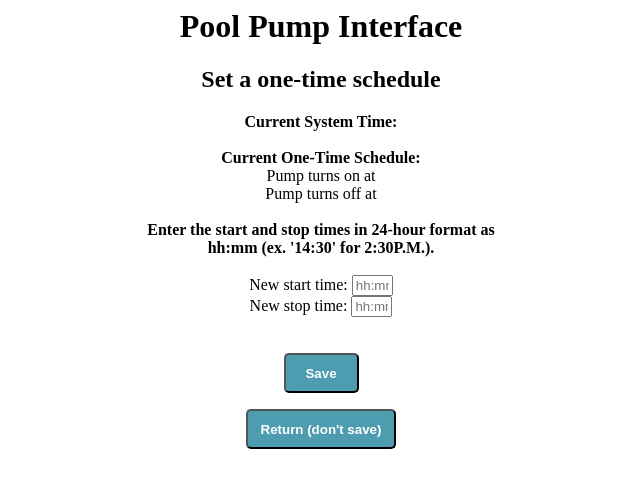
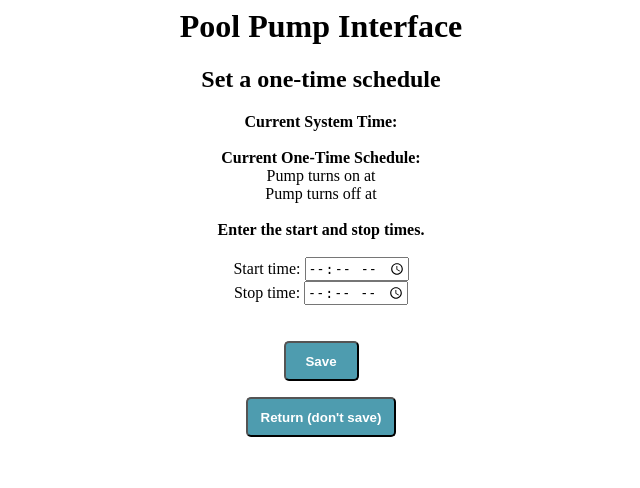
Before and after one commit to tzinke/PumpTimer, a Flask app: template Web Interface/templates/setOneTime.html in a window 1280 px wide. Shown: the top 488 px of the page, without its empty margins (319-959 px from the left). Run offline with Flask 2, Linux system fonts and the light colour scheme; the template is opened without the code that fills it, so the values that code supplies are empty; parts of the project's set-up code (start-up, migrations or seed data) failed here and were passed over.

Commit message:
Updating time entries to use HTML time and datetime input types

```diff
--- a/Web Interface/app.py
+++ b/Web Interface/app.py
@@ -614,17 +614,17 @@
 
     if request.method == 'POST':
         try:
-            user_input = request.form['newTime'].split(' ')
-            newDate = user_input[0].split('/')
+            user_input = request.form['newTime'].split('T')
+            newDate = user_input[0].split('-')
             newTime = user_input[1].split(':')
 
             new_HH = int(newTime[0])
             new_MM = int(newTime[1])
-            new_SS = int(newTime[2])
+            new_SS = 0
 
-            new_dd = int(newDate[0])
+            new_yy = int(newDate[0])
             new_mm = int(newDate[1])
-            new_yy = int(newDate[2])
+            new_dd = int(newDate[2])
         except:
             raise Exception("You must enter a date and time in the format mm/dd/yy HH:MM:SS")
 
--- a/Web Interface/templates/setOneTime.html
+++ b/Web Interface/templates/setOneTime.html
@@ -5,7 +5,7 @@
 </head>
 <html>
 <body>
-    <h1 align='center'>Pool Pump Interface</h1>
+  <h1 align='center'>Pool Pump Interface</h1>
 	<h2 align='center'>Set a one-time schedule</h2>
 
 	<div class="container" align='center'>
@@ -18,16 +18,16 @@
         <div>Pump turns off at {{ curr_off }}</div>
 
         <br>
-        <div style="width:400px;"><b>Enter the start and stop times in 24-hour format as hh:mm (ex. '14:30' for 2:30P.M.).</b></div><br>
+        <div style="width:400px;"><b>Enter the start and stop times.</b></div><br>
         <form action="{{ url_for('set_one_time_run') }}" method="post">
             <div class="row">
-                <label for="new_on">New start time:</label>
-                <input type="text" id="new_on" name="new_on" placeholder="hh:mm" size="2">
+                <label for="new_on">Start time:</label>
+                <input type="time" id="new_on" name="new_on" size="2">
             </div>
 
             <div class="row">
-                <label for="new_off">New stop time:</label>
-                <input type="text" id="new_off" name="new_off" placeholder="hh:mm" size="2">
+                <label for="new_off">Stop time:</label>
+                <input type="time" id="new_off" name="new_off" size="2">
             </div>
             <br><br>
             <input type="submit" value="Save" class="submitbutton">
--- a/Web Interface/templates/setTime.html
+++ b/Web Interface/templates/setTime.html
@@ -13,11 +13,11 @@
         <div id="time">{{ curr_time }}</div>
 
         <br>
-        <div>Enter the correct 24-hour time a few seconds in advance. Click "save" when that time is reached.</div>
+        <div>Enter the correct time and click "save".</div>
         <form action="{{ url_for('set_time') }}" method="post">
             <div>
-                <label for="newTime">New time:</label>
-                <input type="text" id="newTime" name="newTime" placeholder="dd/mm/yy HH:MM:SS" size="17">
+                <label for="newTime">New time setting:</label>
+                <input type="datetime-local" id="newTime" name="newTime" size="17">
             </div>
             <br><br>
             <input type="submit" value="Save" class="submitbutton">
```
Also changed, not shown: Web Interface/templates/setSchedule.html (+5 -5 lines).
